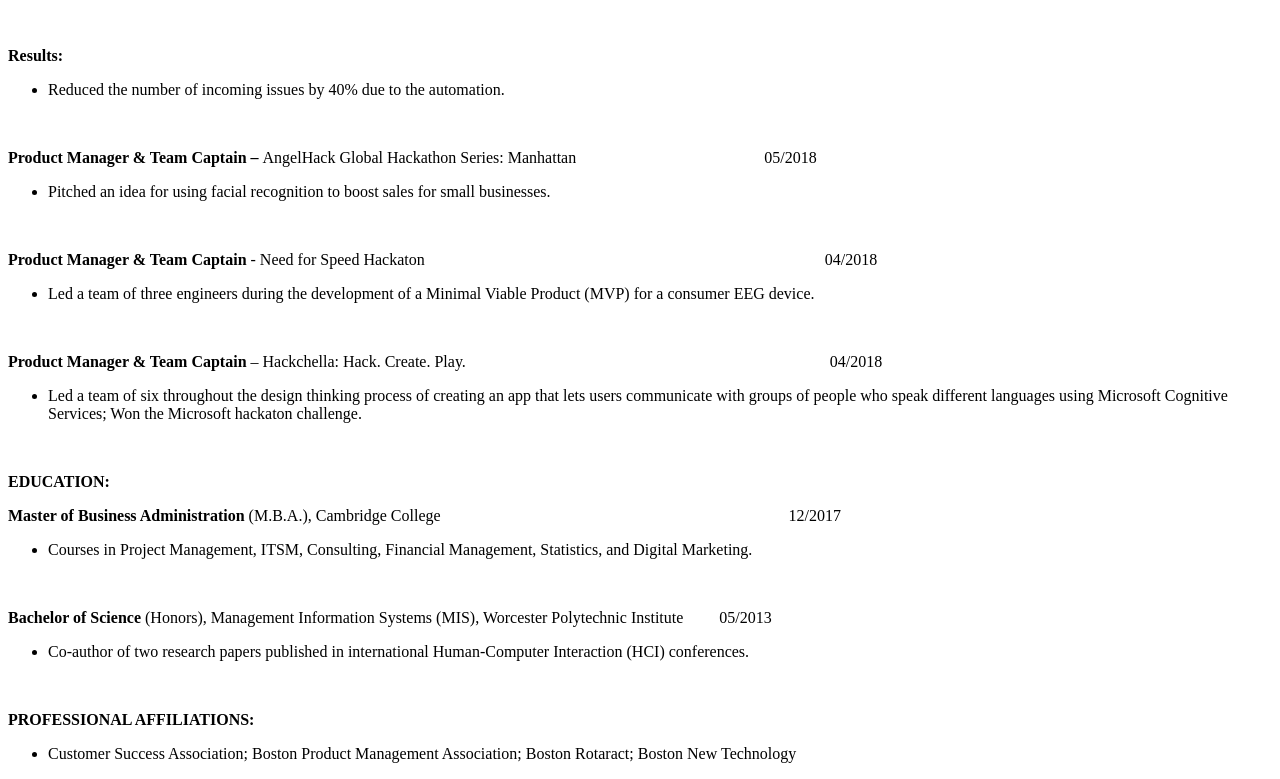
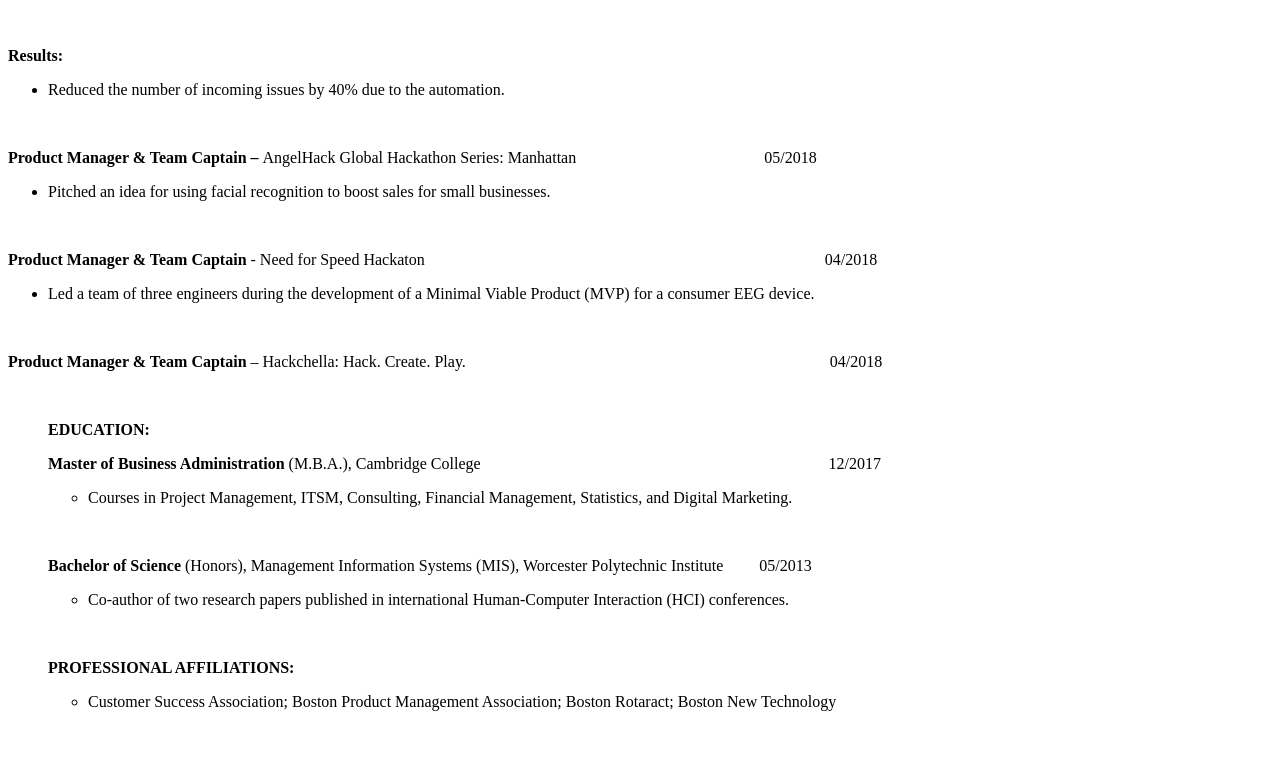
Before and after one commit to cbsprime/georgikdz.github.io, a plain HTML site: page index.html in a window 1280 px wide. Shown: the part 735-1514 px from the top of the page. After the commit the page ends 1462 px from the top, so only its background shows below. Drawn offline with Linux system fonts and the light colour scheme.

Commit message:
Update index.html

```diff
--- a/index.html
+++ b/index.html
@@ -44,7 +44,7 @@
 <p>&nbsp;</p>
 <p><strong>Product Manager &amp; Team Captain </strong>&ndash; Hackchella: Hack. Create. Play. &nbsp;&nbsp;&nbsp;&nbsp;&nbsp;&nbsp;&nbsp;&nbsp;&nbsp;&nbsp;&nbsp;&nbsp;&nbsp;&nbsp;&nbsp;&nbsp;&nbsp;&nbsp;&nbsp;&nbsp;&nbsp;&nbsp;&nbsp;&nbsp;&nbsp;&nbsp;&nbsp;&nbsp;&nbsp;&nbsp;&nbsp;&nbsp;&nbsp;&nbsp;&nbsp;&nbsp;&nbsp;&nbsp;&nbsp;&nbsp;&nbsp;&nbsp;&nbsp;&nbsp;&nbsp;&nbsp;&nbsp;&nbsp;&nbsp;&nbsp;&nbsp;&nbsp;&nbsp;&nbsp;&nbsp;&nbsp;&nbsp; &nbsp;&nbsp;&nbsp;&nbsp;&nbsp;&nbsp;&nbsp;&nbsp;&nbsp;&nbsp;&nbsp;&nbsp;&nbsp;&nbsp;&nbsp;&nbsp;&nbsp;&nbsp;&nbsp;&nbsp;&nbsp;&nbsp;&nbsp;&nbsp;&nbsp;&nbsp;&nbsp;&nbsp;&nbsp;&nbsp; &nbsp;04/2018</p>
 <ul>
-<li>Led a team of six throughout the design thinking process of creating an app that lets users communicate with groups of people who speak different languages using Microsoft Cognitive Services; Won the Microsoft hackaton challenge.</li>
+<Led a team of six throughout the design thinking process of creating an app that lets users communicate with groups of people who speak different languages using Microsoft Cognitive Services; Won the Microsoft hackaton challenge.
 </ul>
 <p>&nbsp;</p>
 <p><strong>EDUCATION:&nbsp; </strong></p>
```
